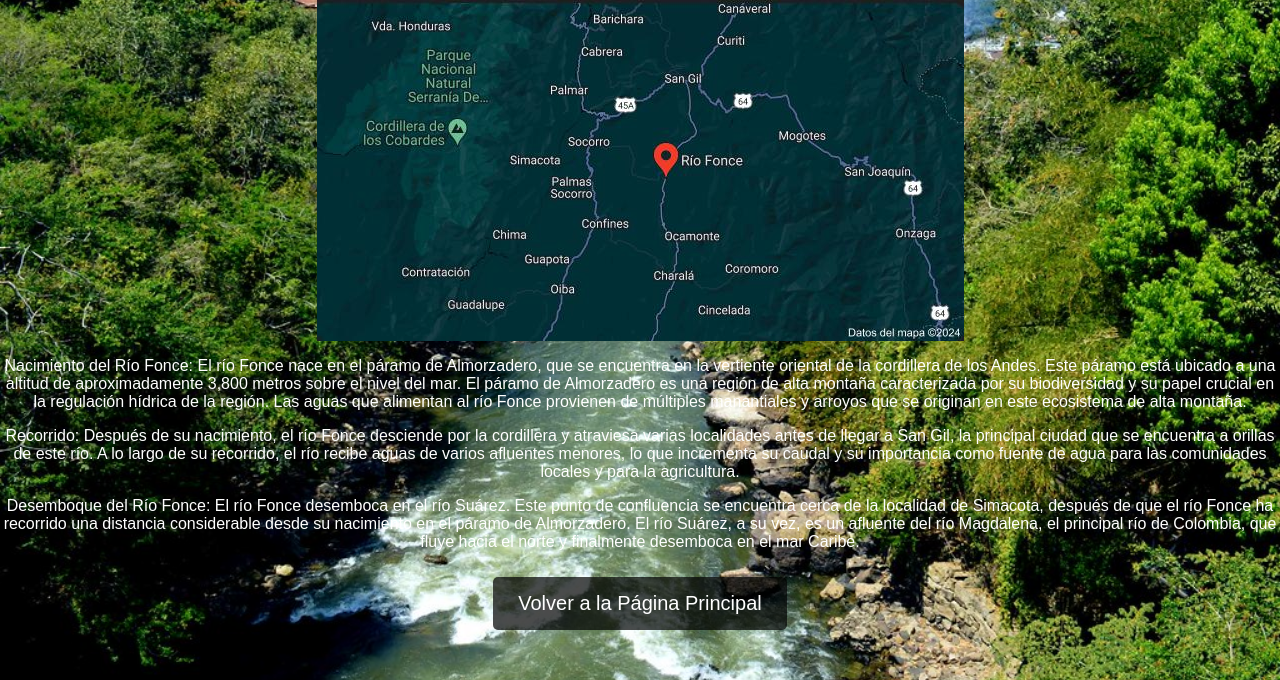
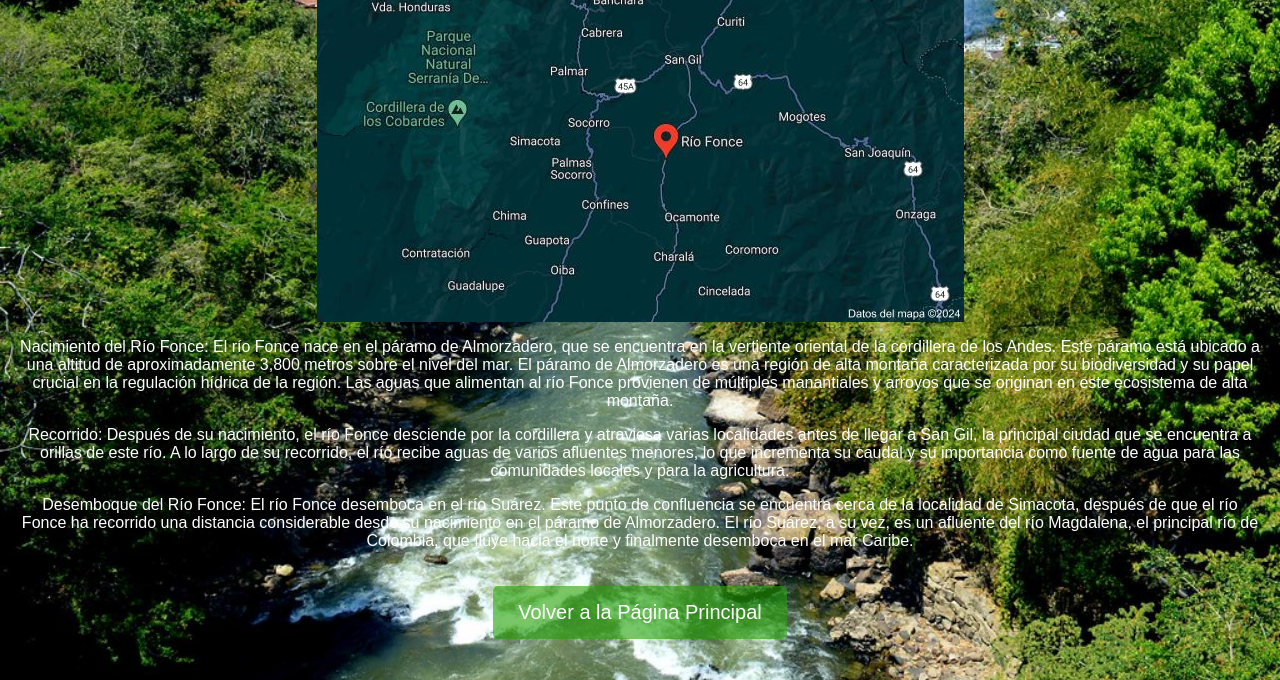
Before and after one commit to danielsierra26/bimestral_11, a plain HTML site: page Pag3.html in a window 1280 px wide. Shown: the part 120-800 px from the top of the page. Drawn offline with Linux system fonts and the light colour scheme.

Commit message:
se modifico cosas

```diff
--- a/style.css
+++ b/style.css
@@ -9,7 +9,7 @@ body, html {
     position: relative;
     width: 100%;
     height: 100%;
-    background-image: url("img/fondo.jpg"); /* Reemplaza 'fondo.jpg' con la ruta de tu imagen de fondo */
+    background-image: url("img/fondo.jpg");
     background-size: cover;
     background-position: center;
     background-repeat: no-repeat;
@@ -27,12 +27,141 @@ body, html {
     padding: 15px 25px;
     font-size: 20px;
     color: white;
-    background-color: rgba(9, 161, 1, 0.73); /* Fondo negro translúcido */
+    background-color: rgba(9, 161, 1, 0.73);
     text-decoration: none;
     border-radius: 5px;
     transition: background-color 0.3s;
 }
 
 .btn:hover {
-    background-color: rgba(9, 161, 1, 0.73); /* Fondo más oscuro al pasar el ratón */
+    background-color: rgba(9, 161, 1, 0.73);
 }
+
+body, html {
+    margin: 0;
+    padding: 0;
+    width: 100%;
+    height: 100%;
+    font-family: Arial, sans-serif;
+    overflow: auto;
+}
+
+
+
+.container {
+    max-width: 1000px;
+    margin: auto;
+    padding: 20px;
+    box-sizing: border-box;
+    display: flex;
+    justify-content: center;
+    align-items: center;
+    flex-direction: column;
+    min-height: 100vh;
+}
+
+.main-title {
+    font-size: 48px;
+    color: white;
+    text-align: center;
+    margin-bottom: 40px;
+    background-color: rgba(10, 152, 5, 0.6);
+    padding: 20px;
+    border-radius: 10px;
+    width: 100%;
+}
+
+
+
+.text-container {
+    background-color: rgba(10, 152, 5, 0.6);
+    padding: 20px;
+    border-radius: 10px;
+    color: white;
+    text-align: center;
+    box-sizing: border-box;
+    width: 100%;
+}
+
+.bio {
+    max-width: 800px;
+    margin: auto;
+    text-align: left;
+    line-height: 1.6;
+}
+
+body, html {
+    margin: 0;
+    padding: 0;
+    width: 100%;
+    height: 100%;
+    font-family: Arial, sans-serif;
+    overflow: auto;
+}
+
+body {
+    background-image: url("img/fondo.jpg");
+    background-size: cover;
+    background-position: center;
+    background-repeat: no-repeat;
+}
+
+.container, .content {
+    width: 100%;
+    height: 100%;
+    display: flex;
+    flex-direction: column;
+    justify-content: center;
+    align-items: center;
+    padding: 20px;
+    box-sizing: border-box;
+}
+
+.main-title {
+    font-size: 48px;
+    color: white;
+    text-align: center;
+    margin-bottom: 40px;
+    background-color: rgba(10, 152, 5, 0.6);
+    padding: 20px;
+    border-radius: 10px;
+    width: 100%;
+    max-width: 800px;
+}
+
+.button-container {
+    text-align: center;
+    z-index: 1;
+}
+
+.btn {
+    display: inline-block;
+    margin: 10px;
+    padding: 15px 25px;
+    font-size: 20px;
+    color: white;
+    background-color: rgba(10, 152, 5, 0.6);
+    text-decoration: none;
+    border-radius: 5px;
+    transition: background-color 0.3s;
+}
+
+.btn:hover {
+    background-color: rgba(10, 152, 5, 0.6);
+}
+
+.text-container {
+    background-color: rgba(10, 152, 5, 0.6);
+    padding: 20px;
+    border-radius: 10px;
+    color: white;
+    text-align: center;
+    box-sizing: border-box;
+    width: 100%;
+    max-width: 800px;
+}
+
+.bio {
+    text-align: left;
+    line-height: 1.6;
+}
--- a/styles.css
+++ b/styles.css
@@ -11,7 +11,7 @@ body, html {
     position: relative;
     width: 100%;
     height: 100%;
-    background-image: url("img/coco.jpg"); /* Reemplaza 'fondo.jpg' con la ruta de tu imagen de fondo */
+    background-image: url("img/coco.jpg");
     background-size: cover;
     background-position: center;
     background-repeat: no-repeat;
@@ -34,12 +34,120 @@ body, html {
     padding: 15px 25px;
     font-size: 20px;
     color: white;
-    background-color: rgba(0, 0, 0, 0.7); /* Fondo negro translúcido */
+    background-color: rgba(0, 0, 0, 0.7);
     text-decoration: none;
     border-radius: 5px;
     transition: background-color 0.3s;
 }
 
 .btn:hover {
-    background-color: rgba(0, 0, 0, 0.9); /* Fondo más oscuro al pasar el ratón */
+    background-color: rgba(0, 0, 0, 0.9);
 }
+
+body, html {
+    margin: 0;
+    padding: 0;
+    width: 100%;
+    height: 100%;
+    font-family: Arial, sans-serif;
+    overflow: auto;
+}
+
+.container {
+    position: relative;
+    width: 100%;
+    min-height: 100%;
+    background-image: url("img/coco.jpg");
+    background-size: cover;
+    background-position: center;
+    background-repeat: no-repeat;
+    display: flex;
+    justify-content: center;
+    align-items: center;
+    flex-direction: column;
+    color: white;
+    text-align: center;
+    padding: 20px;
+    box-sizing: border-box;
+}
+
+.button-container {
+    text-align: center;
+    z-index: 1;
+}
+
+.btn {
+    display: inline-block;
+    margin: 10px;
+    padding: 15px 25px;
+    font-size: 20px;
+    color: white;
+    background-color: rgba(0, 0, 0, 0.7);
+    text-decoration: none;
+    border-radius: 5px;
+    transition: background-color 0.3s;
+}
+
+.btn:hover {
+    background-color: rgba(0, 0, 0, 0.9);
+}
+
+.bio {
+    max-width: 800px;
+    background-color: rgba(0, 0, 0, 0.6);
+    padding: 20px;
+    border-radius: 10px;
+    text-align: left;
+    line-height: 1.6;
+    margin-bottom: 20px;
+}
+
+body, html {
+    margin: 0;
+    padding: 0;
+    width: 100%;
+    height: 100%;
+    font-family: Arial, sans-serif;
+    overflow: auto;
+}
+
+body {
+    background-image: url("img/coco.jpg");
+    background-size: cover;
+    background-position: center;
+    background-repeat: no-repeat;
+}
+
+.content {
+    max-width: 1000px;
+    margin: auto;
+    padding: 20px;
+    background-color: rgba(38, 162, 4, 0.6);
+    border-radius: 10px;
+    color: white;
+    text-align: center;
+    box-sizing: border-box;
+}
+
+.bio {
+    max-width: 800px;
+    margin: auto;
+    text-align: left;
+    line-height: 1.6;
+}
+
+.btn {
+    display: inline-block;
+    margin: 20px 0;
+    padding: 15px 25px;
+    font-size: 20px;
+    color: white;
+    background-color: rgba(38, 162, 4, 0.6);
+    text-decoration: none;
+    border-radius: 5px;
+    transition: background-color 0.3s;
+}
+
+.btn:hover {
+    background-color: rgba(0, 0, 0, 0.9);
+}
```
Also changed, not shown: Pag2.html (+6 -0 lines), index.html (+1 -0 lines), img/ras.jpeg (added).
